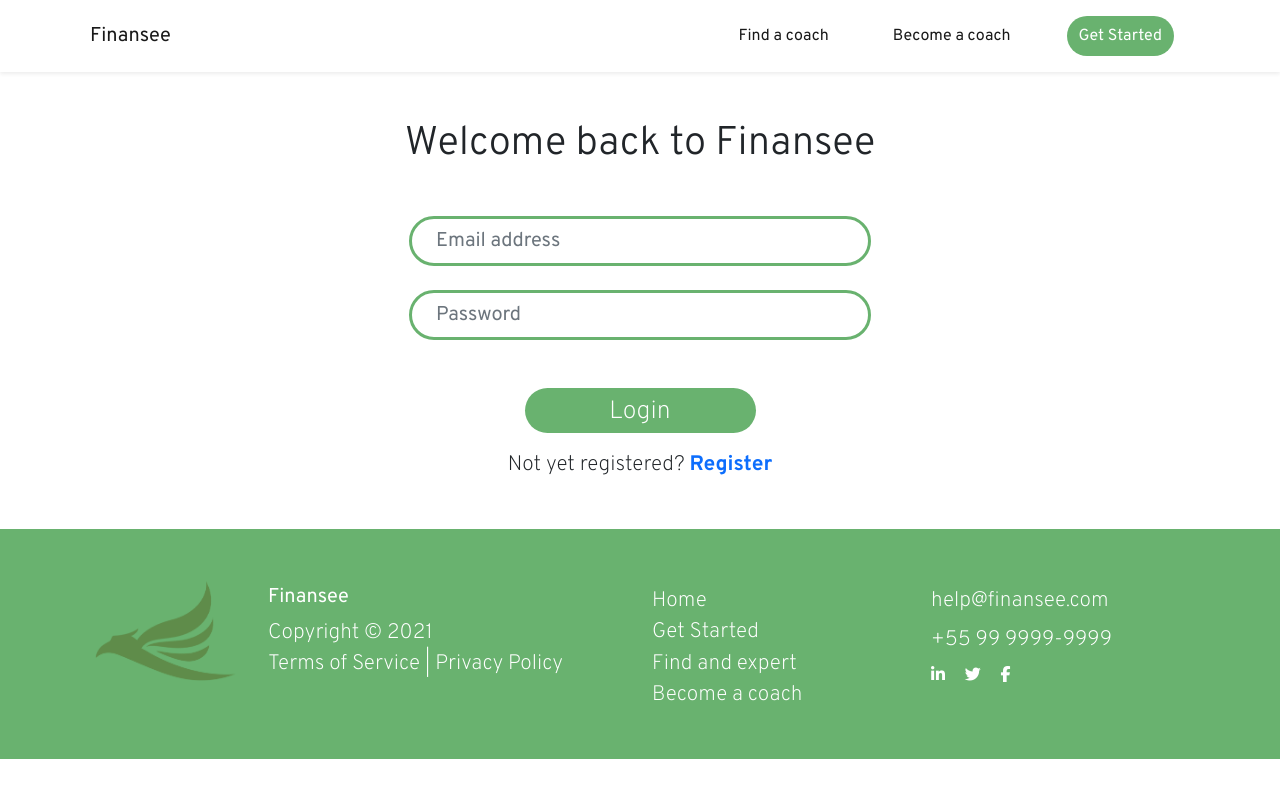
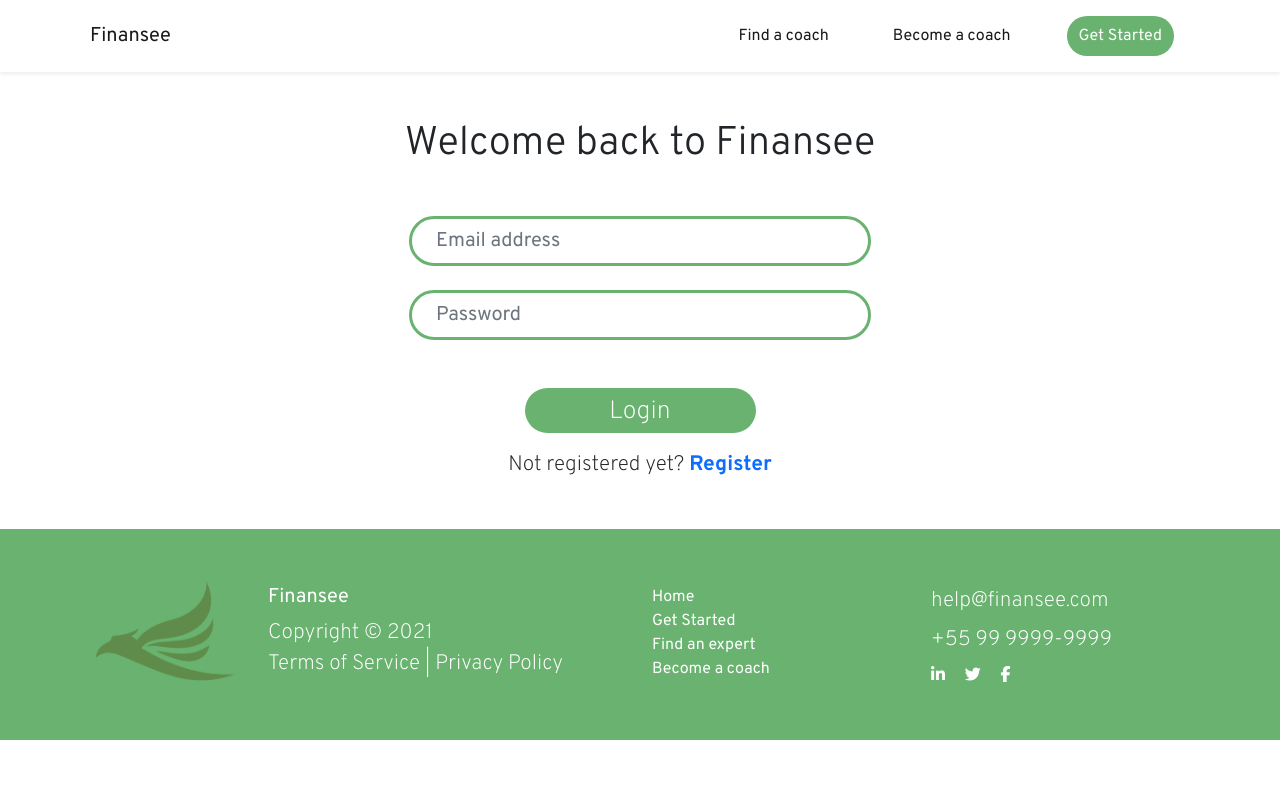
Before and after one commit to finansee/registration, a plain HTML site: page login.html in a window 1280 px wide. Drawn offline with nearby package versions, Linux system fonts and the light colour scheme.

Commit message:
mistakes updated

```diff
--- a/login.html
+++ b/login.html
@@ -105,7 +105,7 @@
           </button>
         </section>
         <p class="mt-3 text-center">
-          Not yet registered?
+          Not registered yet?
           <a class="text-decoration-none fw-bold" href="index.html"
             >Register</a
           >
@@ -131,11 +131,11 @@
             <p class="m-auto">Terms of Service | Privacy Policy</p>
           </div>
           <!-- links -->
-          <div class="col-3 text-white">
-            <p class="mt-2 mb-0">Home</p>
-            <p class="m-0">Get Started</p>
-            <p class="m-0">Find and expert</p>
-            <p class="m-0">Become a coach</p>
+          <div class="col-3">
+            <a href="#" class="d-block text-white text-decoration-none mt-2 mb-0">Home</a>
+            <a href="#" class="d-block text-white text-decoration-none m-0">Get Started</a>
+            <a href="#" class="d-block text-white text-decoration-none m-0">Find an expert</a>
+            <a href="#" class="d-block text-white text-decoration-none m-0">Become a coach</a>
           </div>
           <!-- contacts -->
           <div class="col-3 text-white">
@@ -144,17 +144,14 @@
             <div>
               <a
                 href="https://www.linkedin.com/"
-                target="_blank"
                 class="fab fa-linkedin-in text-decoration-none text-white"
               ></a>
               <a
                 href="https://twitter.com/"
-                target="_blank"
                 class="fab fa-twitter text-decoration-none text-white mx-3"
               ></a>
               <a
                 href="https://www.facebook.com/"
-                target="_blank"
                 class="fab fa-facebook-f text-decoration-none text-white"
               ></a>
             </div>
```
Also changed, not shown: index.html (+5 -8 lines).
